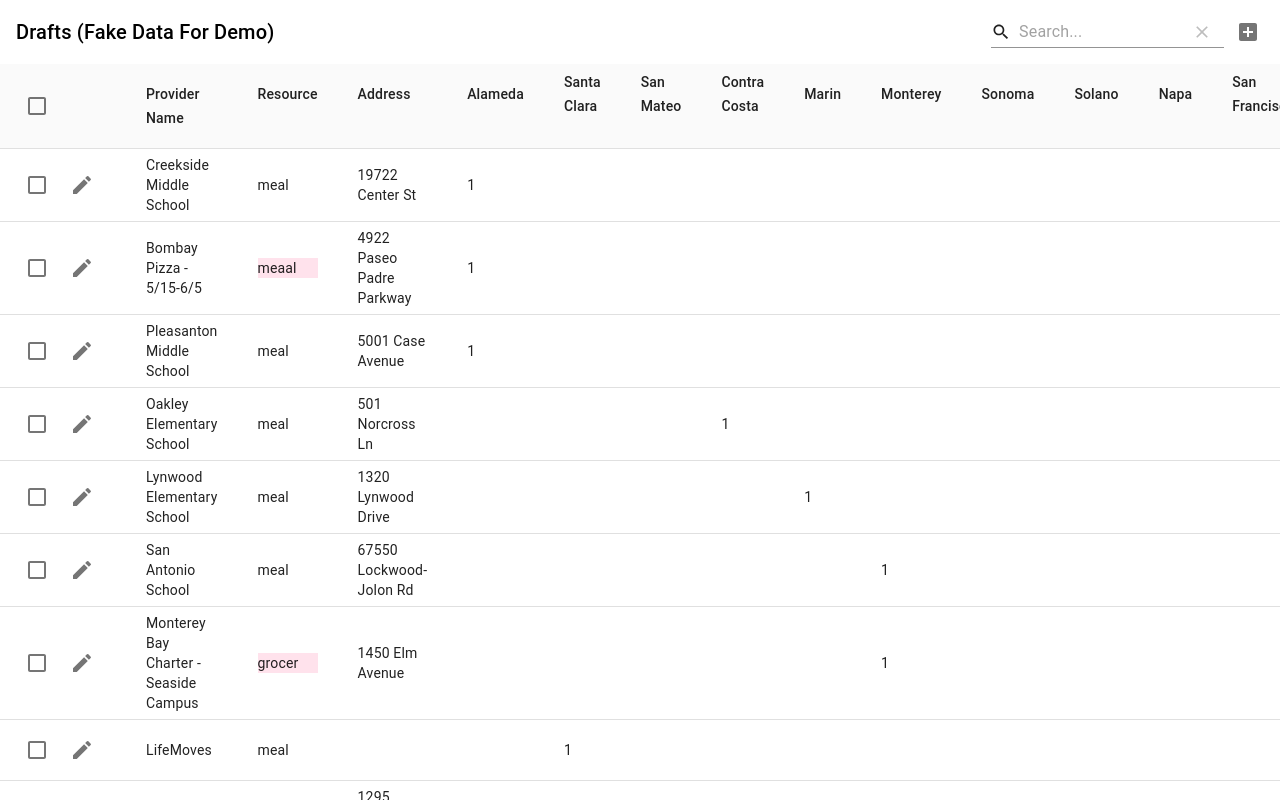
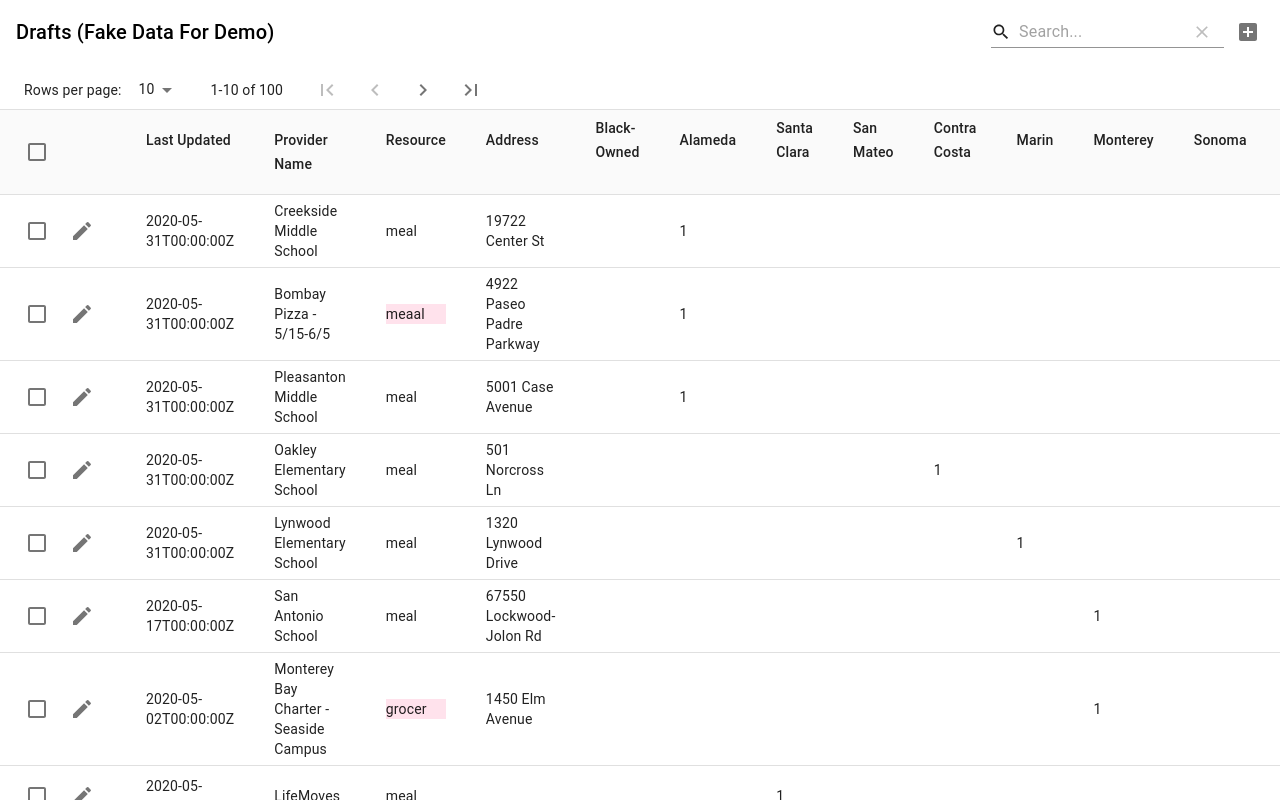
Before and after one commit to dcl-covid-19/bac-volunteer-cms, a React (Create React App) app: page / in a window 1280 px wide. Built offline with nearby package versions, Linux system fonts and the light colour scheme.

Commit message:
Rearrange some stuff

```diff
--- a/src/components/table/Columns.tsx
+++ b/src/components/table/Columns.tsx
@@ -26,6 +26,7 @@
 };
 
 export const dataColumns = [
+    { Header: "Last Updated", accessor: "last_update" },
     { Header: "Provider Name", accessor: "provider_name" },
     { Header: "Resource", accessor: "resource" },
     // { Header: "Region", accessor: "region" },
@@ -33,6 +34,7 @@
     // { Header: "ZIP", accessor: "zip" },
     // { Header: "Status", accessor: "status" },
     // { Header: "Free", accessor: "free" }
+    { Header: "Black-Owned", accessor: "bob" },
     { Header: "Alameda", accessor: "alameda" },
     { Header: "Santa Clara", accessor: "santa_clara" },
     { Header: "San Mateo", accessor: "san_mateo" },
@@ -43,6 +45,4 @@
     { Header: "Solano", accessor: "solano" },
     { Header: "Napa", accessor: "napa" },
     { Header: "San Francisco", accessor: "san_francisco" },
-    { Header: "Black-Owned", accessor: "bob" },
-    { Header: "Last Updated", accessor: "last_update" },
 ];
--- a/src/components/table/Table.tsx
+++ b/src/components/table/Table.tsx
@@ -4,7 +4,6 @@
 import TableBody from '@material-ui/core/TableBody';
 import TableCell from '@material-ui/core/TableCell'
 import TableContainer from '@material-ui/core/TableContainer';
-import TableFooter from '@material-ui/core/TableFooter';
 import TableHead from '@material-ui/core/TableHead';
 import TablePagination from '@material-ui/core/TablePagination';
 import TableRow from '@material-ui/core/TableRow';
@@ -66,6 +65,23 @@
                 newResourceHandler={newResourceHandler}
                 deleteHandler={deleteHandler}
             />
+            <TablePagination
+                style={{ display: "flex", flexDirection: "row" as "row", padding: 0, height: "45px", overflow: "visible" }}
+                rowsPerPageOptions={[
+                    ...([5, 10, 25, 50, 100].filter((x: number) => (x < data.length))),
+                    { label: 'All', value: data.length },
+                ]}
+                count={rows.length}
+                rowsPerPage={pageSize}
+                page={pageIndex}
+                SelectProps={{
+                    inputProps: { 'aria-label': 'rows per page' },
+                    native: true,
+                }}
+                onChangePage={handleChangePage}
+                onChangeRowsPerPage={handleChangeRowsPerPage}
+                ActionsComponent={TablePaginationActions}
+            />
             <TableContainer>
                 <MaUTable {...getTableProps()} stickyHeader size="small">
                     <TableHead>
@@ -105,26 +121,6 @@
                             )
                         })}
                     </TableBody>
-                    <TableFooter>
-                        <TableRow>
-                            <TablePagination
-                                rowsPerPageOptions={[
-                                    ...([5, 10, 25, 50, 100].filter((x: number) => (x < data.length))),
-                                    { label: 'All', value: data.length },
-                                ]}
-                                count={rows.length}
-                                rowsPerPage={pageSize}
-                                page={pageIndex}
-                                SelectProps={{
-                                    inputProps: { 'aria-label': 'rows per page' },
-                                    native: true,
-                                }}
-                                onChangePage={handleChangePage}
-                                onChangeRowsPerPage={handleChangeRowsPerPage}
-                                ActionsComponent={TablePaginationActions}
-                            />
-                        </TableRow>
-                    </TableFooter>
                 </MaUTable>
             </TableContainer>
         </>
```
